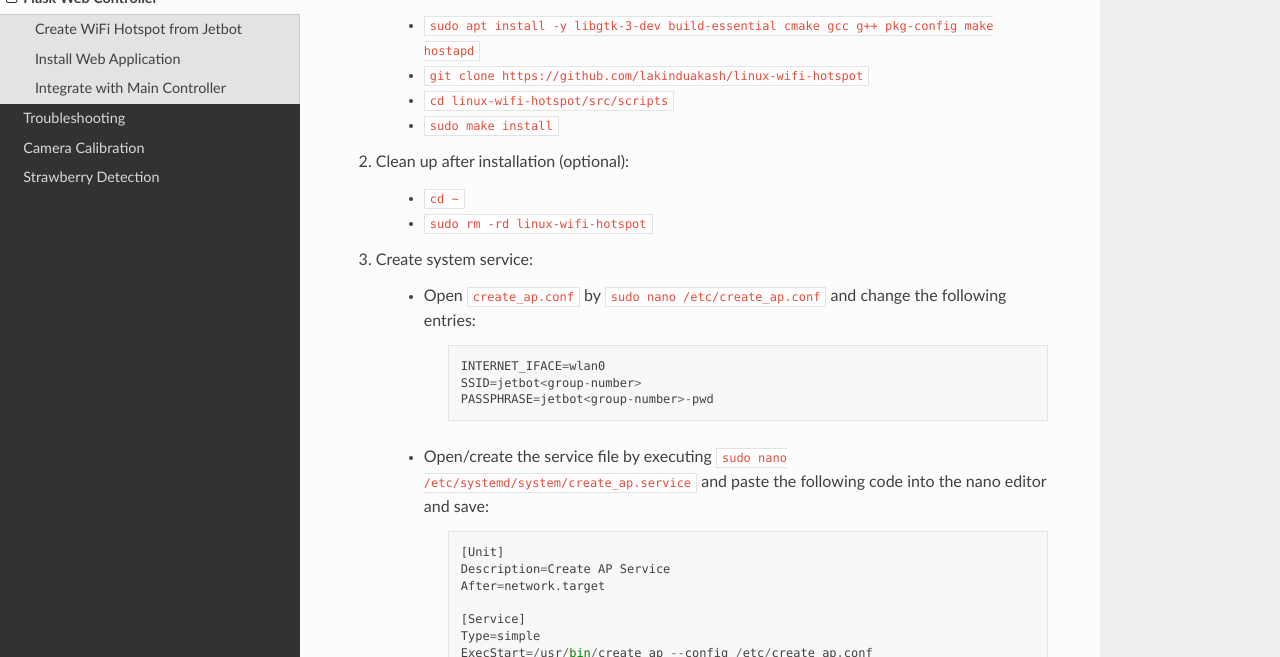
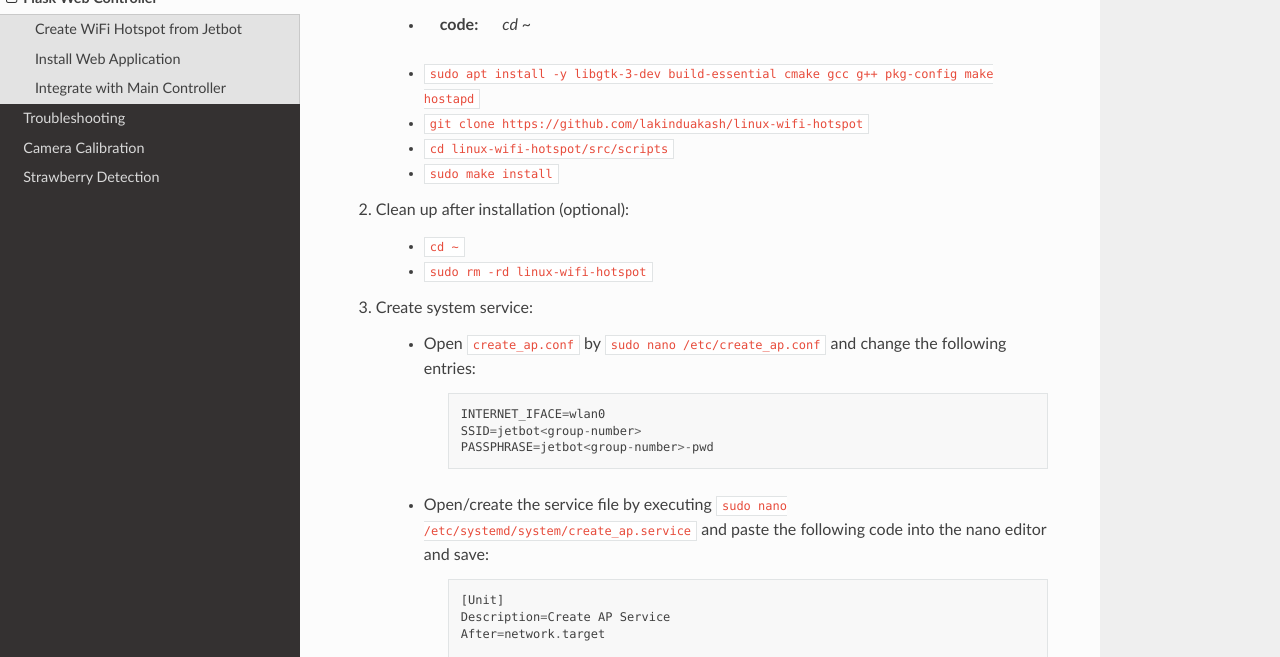
Before and after one commit to Orwatronic/mas_514, a Sphinx documentation site: the page built from docs/src/web-controller.rst, in a window 1280 px wide and 900 px high, scrolled down 681 px, cut to the strip 243-900 px from the top of the window. Built offline with Sphinx 7.4.7 and the Read the Docs theme 2.0.0, drawn with Linux system fonts in a browser that asks for light colours.

Commit message:
Update web-controller.rst

```diff
--- a/docs/src/web-controller.rst
+++ b/docs/src/web-controller.rst
@@ -18,7 +18,7 @@
 It is therefore needed to install some additional software named :code:`linux-wifi-hotspot`. The installation procedure and configuration of this software is described below.
 
 #. Install Linux Hotspot software:
-
+    - :code: `cd ~`
     - :code:`sudo apt install -y libgtk-3-dev build-essential cmake gcc g++ pkg-config make hostapd`
     - :code:`git clone https://github.com/lakinduakash/linux-wifi-hotspot`
     - :code:`cd linux-wifi-hotspot/src/scripts`
```
